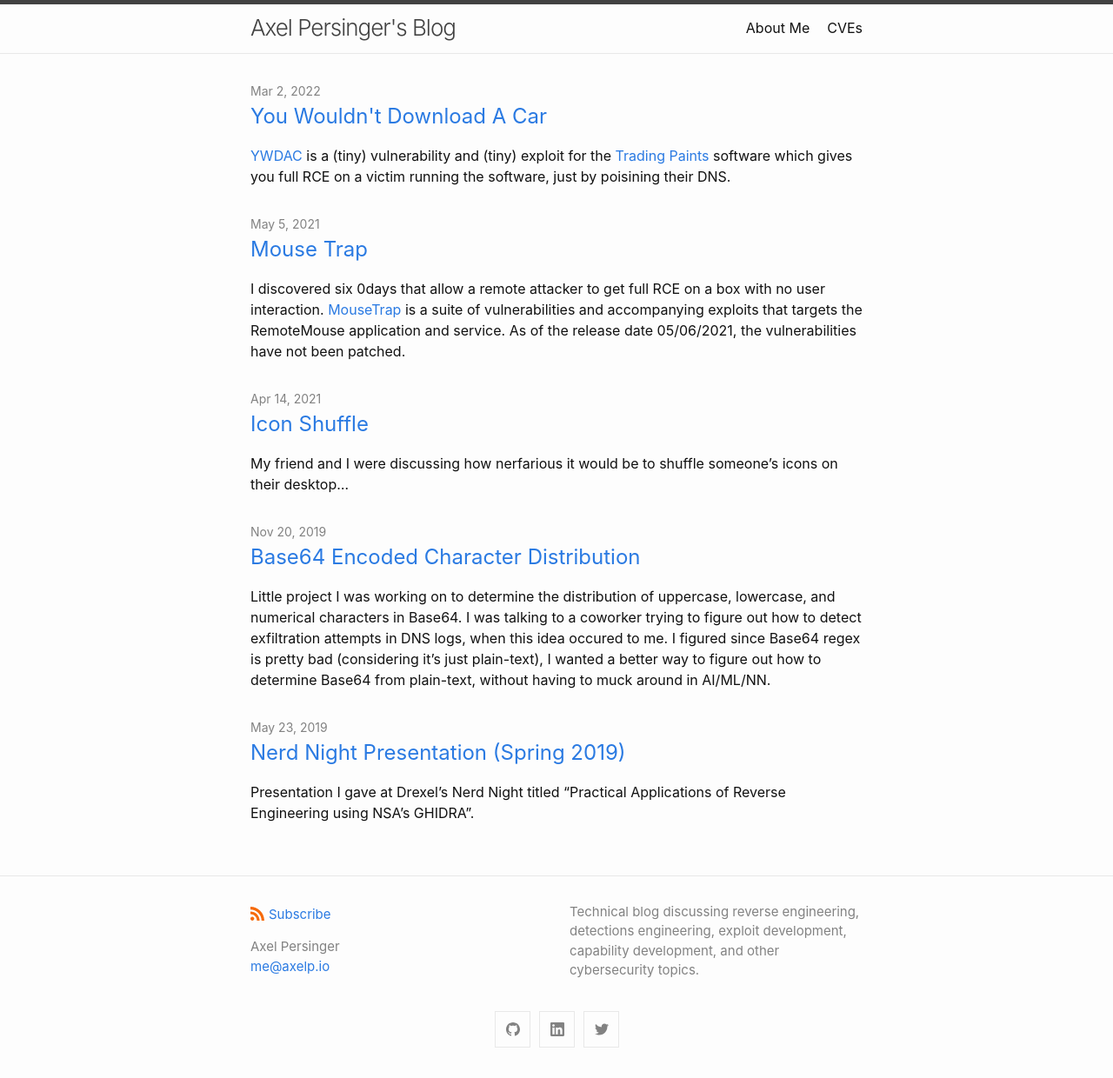
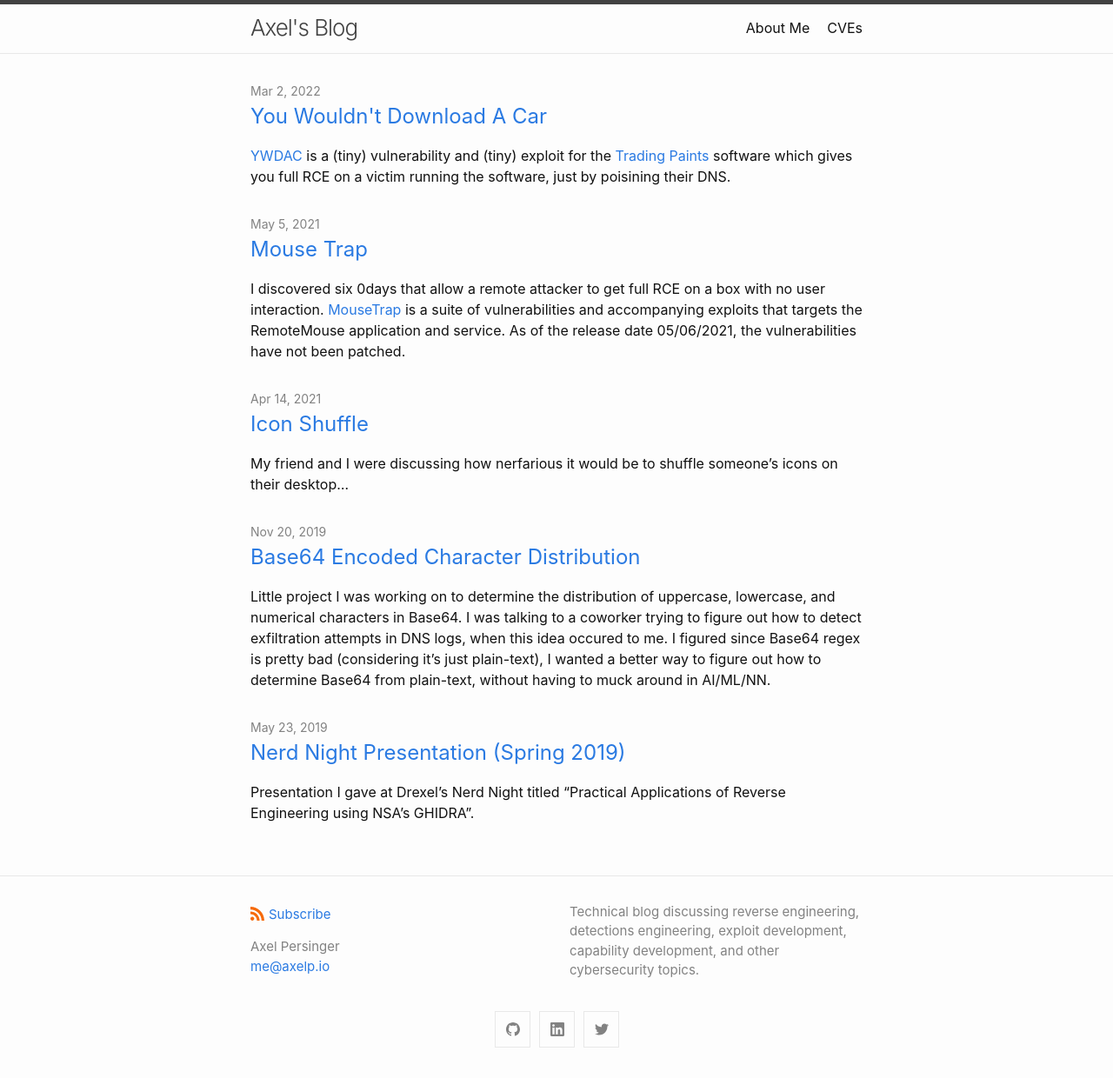
Before and after one commit to CuckooEXE/cuckooexe.github.io, a Jekyll site: the page built from index.md, in a window 1280 px wide. Shown: the whole page at 87% size. Built offline with Jekyll 4.4.1, drawn with Linux system fonts in a browser that asks for light colours.

Commit message:
Update _config.yml

```diff
--- a/_config.yml
+++ b/_config.yml
@@ -1,4 +1,4 @@
-title: Axel Persinger's Blog
+title: Axel's Blog
 author:
   name: Axel Persinger
   email: me@axelp.io
```
